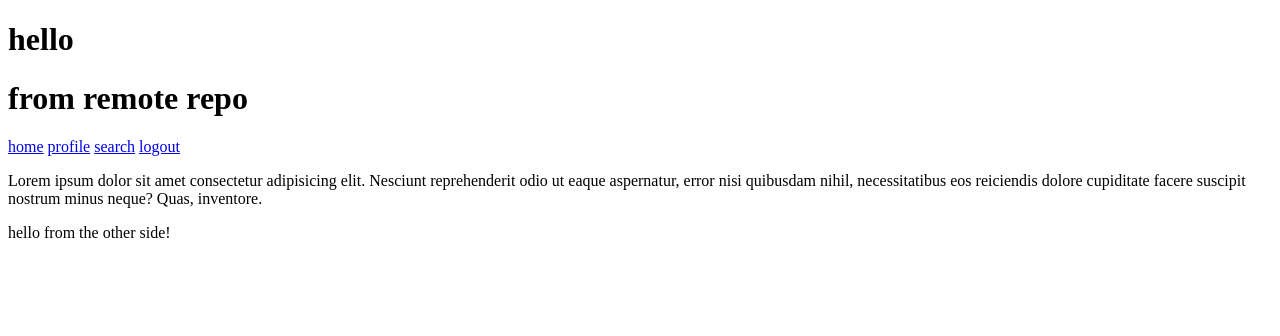
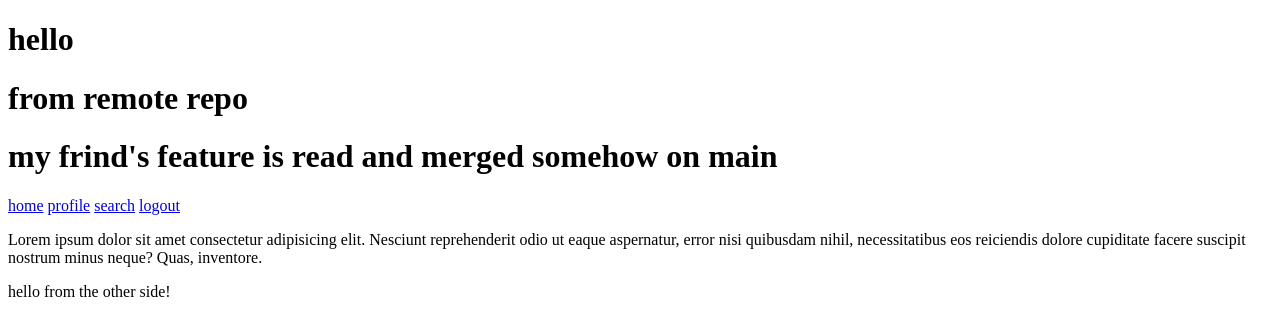
Before and after one commit to abobakryousre/iti-git-course, a plain HTML site: page index.html in a window 1280 px wide. Drawn offline with Linux system fonts and the light colour scheme.

Commit message:
Update index.html

```diff
--- a/index.html
+++ b/index.html
@@ -8,6 +8,7 @@
   <body>
     <h1>hello</h1>
     <h1>from remote repo</h1>
+    <h1>my frind's feature is read and merged somehow on main</h1>
     <nav>
       <a href="#">home</a>
       <a href="#">profile</a>
```
